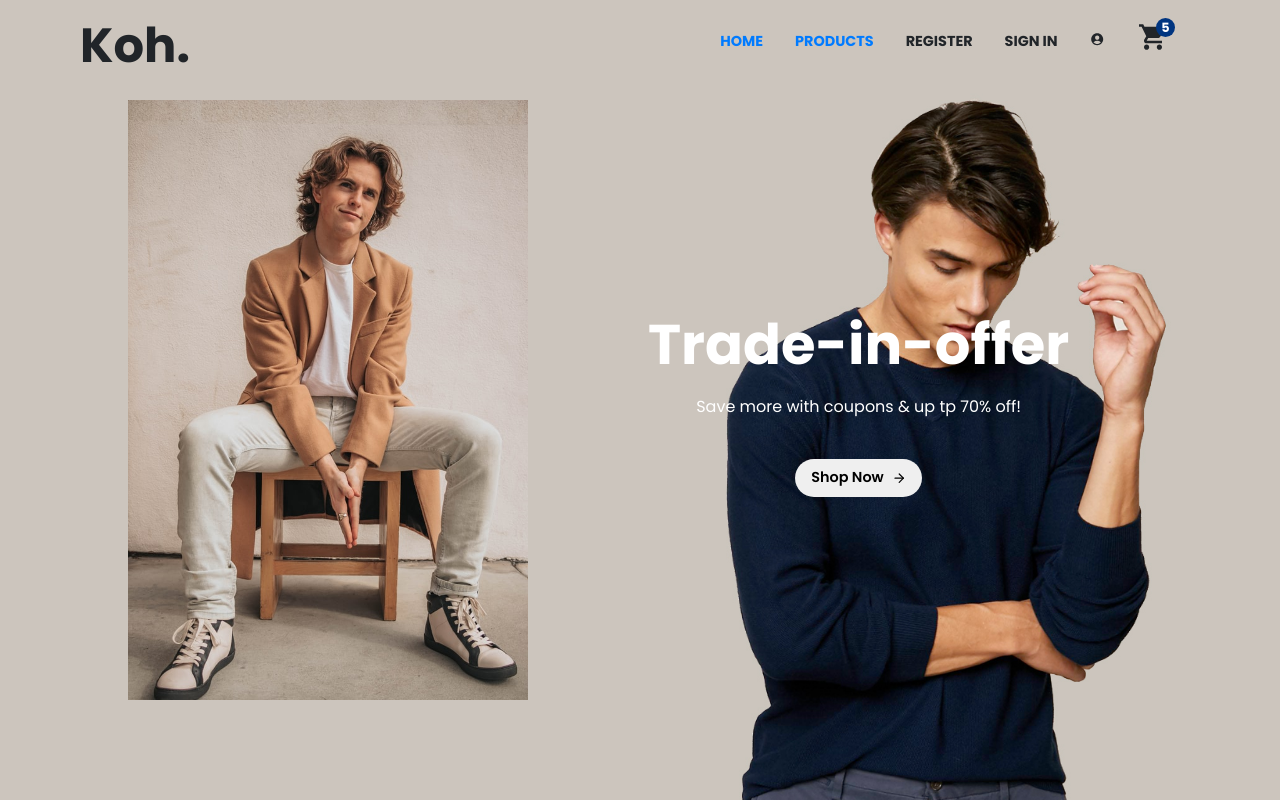
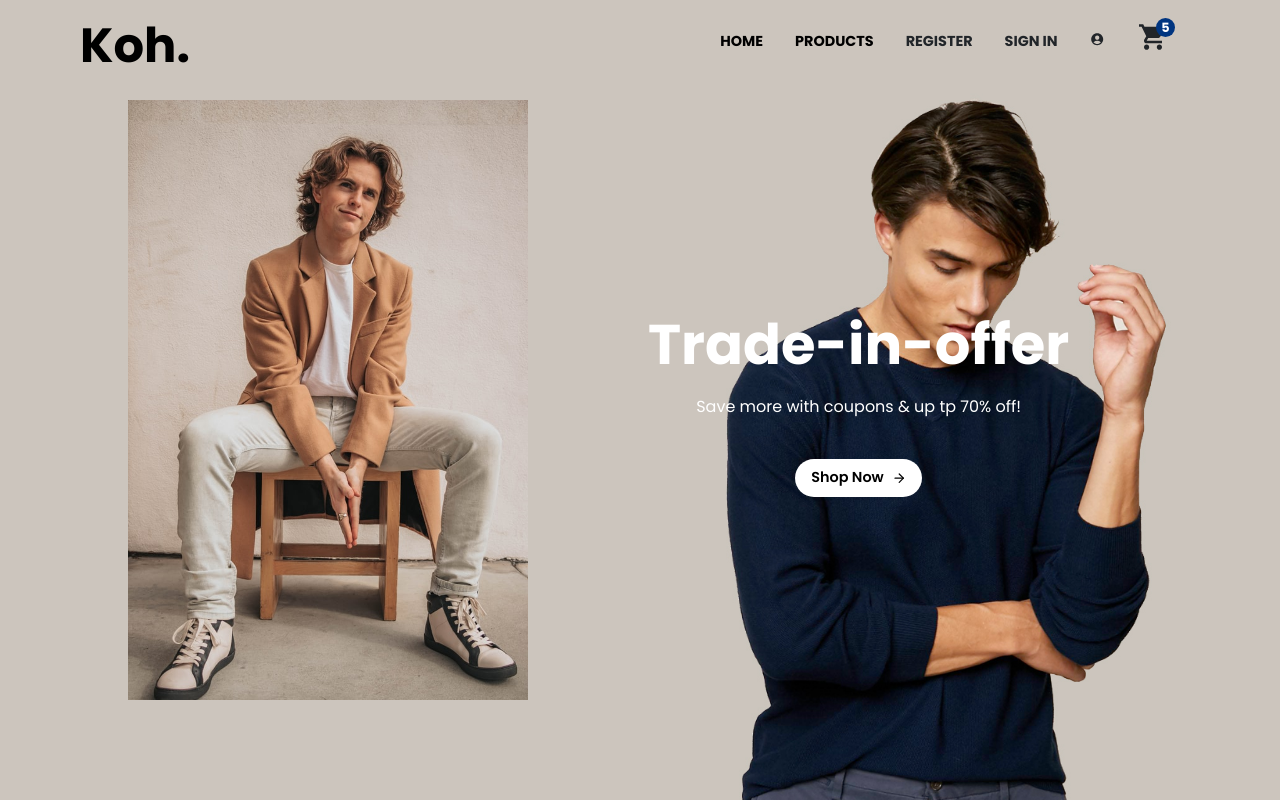
Before and after one commit to owllion/React-ecommerce, a React (Create React App) app: page / in a window 1280 px wide. Shown: the top 802 px of the page. Built offline with nearby package versions, Linux system fonts and the light colour scheme.

Commit message:
Filter's single select finish

```diff
--- a/src/components/CheckBox.jsx
+++ b/src/components/CheckBox.jsx
@@ -1,11 +1,19 @@
 import React from "react";
 import "../styles/filter.css";
 import styled, { keyframes } from "styled-components";
+import { MdPriceChange } from "react-icons/md";
 
-const CheckBox = ({ item }) => {
+const CheckBox = ({ item, current, handle, checkVal, disabled }) => {
   return (
     <Container>
-      <CheckBoxItem type="checkbox" value={item} id={item} />
+      <CheckBoxItem
+        type={current !== "Price" ? "checkbox" : "radio"}
+        name={current !== "Price" ? item : "singleAns"}
+        value={item}
+        id={item}
+        disabled={disabled}
+        onChange={handle}
+      />
       <Label for={item}>{item}</Label>
     </Container>
   );
--- a/src/components/FilterOptionList.jsx
+++ b/src/components/FilterOptionList.jsx
@@ -6,22 +6,50 @@ import CheckBox from "./CheckBox";
 import { apparelBrand } from "../data/apparelBrand";
 
 import { IoIosArrowDown, IoIosArrowUp } from "react-icons/io";
-
+const priceOption = [
+  "$10 to $15",
+  "$100 to $200",
+  "$200-300$",
+  "400 to $500",
+  "$500 above",
+];
 const FilterOptionList = ({ title, itemList }) => {
   const [range, setRange] = useState(7);
   const [listState, setListState] = useState("more");
+  const [checkVal, setCheckVal] = useState("");
+  const handleSetCheckVal = (val) => {
+    console.log({ val });
+    const {
+      target: { value },
+    } = val;
+    console.log({ checkVal });
+    setCheckVal(value);
+  };
+
   useEffect(() => {
     range === itemList.length ? setListState("less") : setListState("more");
   }, [range]);
+
   return (
     <>
       <Container>
         <h3>{title}</h3>
+        <p>{priceOption.indexOf(checkVal)}</p>
         {itemList.slice(0, range).map((a, index) => (
-          <CheckBox item={a} key={index} />
+          <CheckBox
+            item={a}
+            key={index}
+            current={title}
+            handle={handleSetCheckVal}
+            checkVal={checkVal}
+          />
         ))}
+        {/* disabled={
+              title === "Price" &&
+              checkVal &&
+              priceOption.indexOf(checkVal) !== index
+            } */}
 
-        {/* data>5 will show */}
         {itemList.length > 7 && (
           <SeeMore>
             <span
--- a/src/components/Hero.jsx
+++ b/src/components/Hero.jsx
@@ -89,6 +89,7 @@ const BtnContainer = styled.div`
 
 export const ShopBtn = styled.button`
   border: none;
+  background: ${cl.white};
   cursor: pointer;
   padding: 0.5rem 1rem;
   font-size: 0.9rem;
--- a/src/components/Navbar.jsx
+++ b/src/components/Navbar.jsx
@@ -13,7 +13,9 @@ const Navbar = () => {
       <Wrapper>
         <Left>
           <div className="logo">
-            <Logo>Koh.</Logo>
+            <Link to={"/"}>
+              <Logo>Koh.</Logo>
+            </Link>
           </div>
           <div className="menu">
             <IoIosMenu />
--- a/src/components/SingleProduct.jsx
+++ b/src/components/SingleProduct.jsx
@@ -1,9 +1,8 @@
 import React from "react";
 import styled from "styled-components";
-import cl from "../constants/color/color";
 
 import { IoMdCart } from "react-icons/io";
-import { FiHeart, FiSearch } from "react-icons/fi";
+import { FiHeart } from "react-icons/fi";
 
 const SingleProduct = ({ item: { img, name, price } }) => {
   return (
@@ -13,9 +12,6 @@ const SingleProduct = ({ item: { img, name, price } }) => {
         <Info>
           <Icon>
             <IoMdCart />
-          </Icon>
-          <Icon>
-            <FiSearch />
           </Icon>
           <Icon>
             <FiHeart />
@@ -82,5 +78,4 @@ const Icon = styled.div`
     transform: scale(1.1);
   }
 `;
-const ProductNameContainer = styled.h4``;
 export default SingleProduct;
--- a/src/styles/global.css.js
+++ b/src/styles/global.css.js
@@ -111,14 +111,14 @@ sup {
 }
 
 a {
-  color: #007bff;
+  color: #000;
   text-decoration: none;
   background-color: transparent;
   -webkit-text-decoration-skip: objects;
 }
 a:hover {
-  color: #0056b3;
-  text-decoration: underline;
+  color: #000;
+  text-decoration: none;
 }
 
 a:not([href]):not([tabindex]) {
@@ -199,11 +199,13 @@ label {
 
 button {
   border-radius: 0;
+  background: none;
+  border:none;
 }
 
 button:focus {
-  outline: 1px dotted;
-  outline: 5px auto -webkit-focus-ring-color;
+  outline: none
+
 }
 input,
 button,
```
